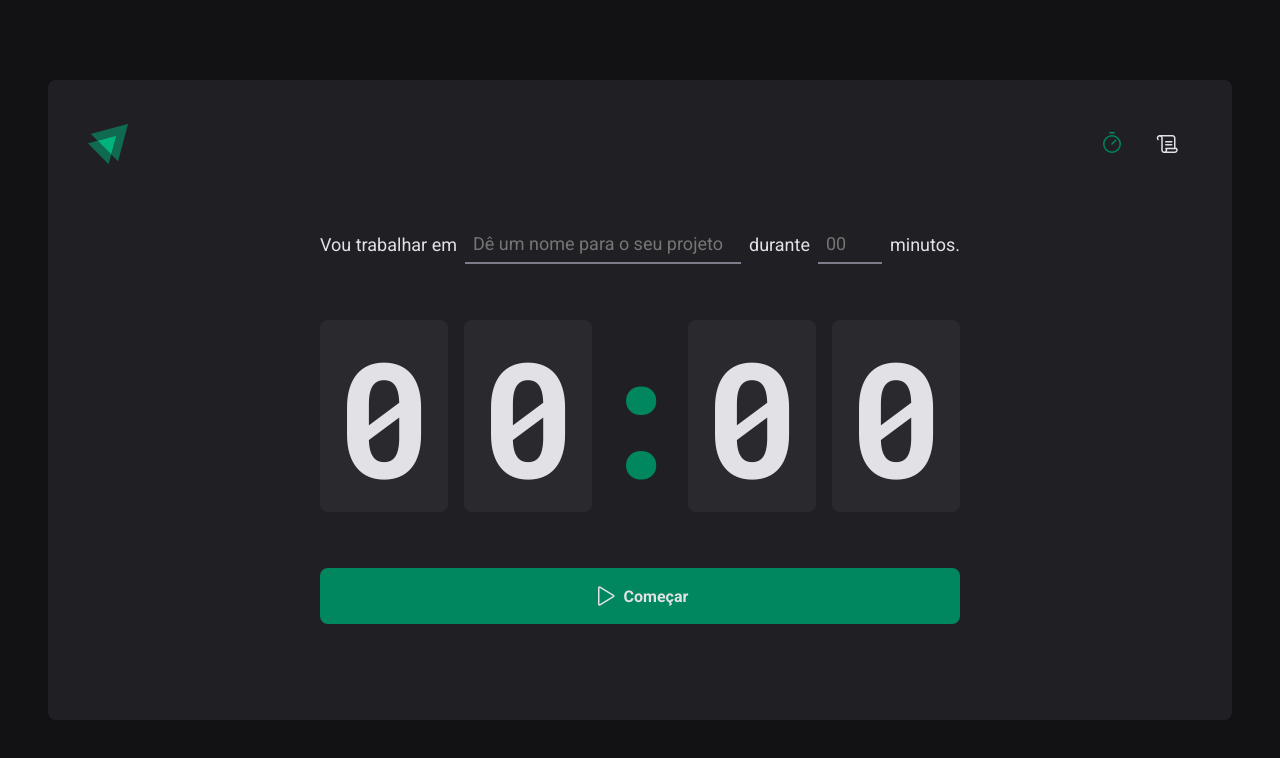
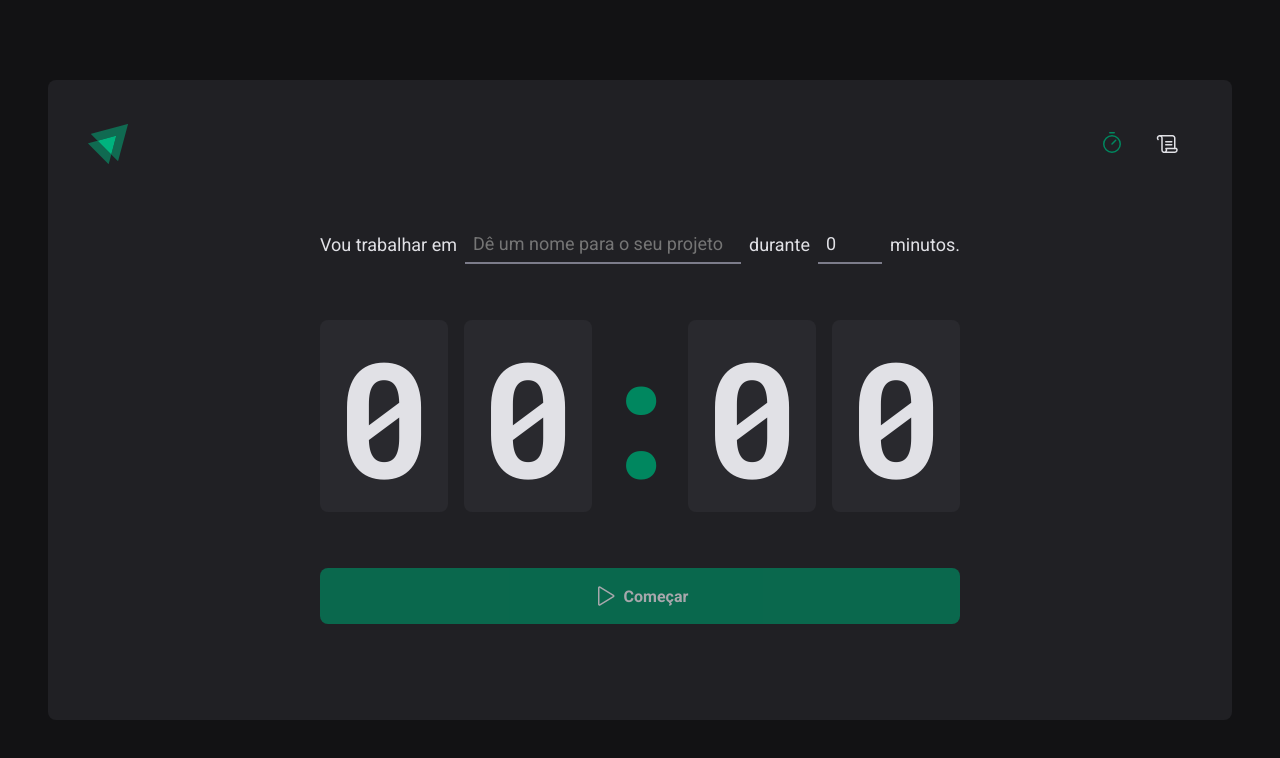
Before and after one commit to pedrokarnoski/ignite-timer, a React (Vite) app: page / in a window 1280 px wide. Shown: the top 758 px of the page. Built offline with nearby package versions, Linux system fonts and the light colour scheme.

Commit message:
feat: Form validation

```diff
--- a/package.json
+++ b/package.json
@@ -10,11 +10,14 @@
     "preview": "vite preview"
   },
   "dependencies": {
+    "@hookform/resolvers": "^3.3.2",
     "phosphor-react": "^1.4.1",
     "react": "^18.2.0",
     "react-dom": "^18.2.0",
+    "react-hook-form": "^7.48.2",
     "react-router-dom": "^6.19.0",
-    "styled-components": "^6.1.1"
+    "styled-components": "^6.1.1",
+    "zod": "^3.22.4"
   },
   "devDependencies": {
     "@rocketseat/eslint-config": "^2.1.0",
--- a/src/pages/Home/index.tsx
+++ b/src/pages/Home/index.tsx
@@ -1,3 +1,7 @@
+import { useForm } from 'react-hook-form'
+import { zodResolver } from '@hookform/resolvers/zod'
+import * as zod from 'zod'
+
 import { Play } from 'phosphor-react'
 
 import {
@@ -10,16 +14,42 @@
   MinutesAmountInput,
 } from './styles'
 
+const newCycleFormValidationSchema = zod.object({
+  task: zod.string().min(1, 'Informe a tarefa.'),
+  minutesAmount: zod
+    .number()
+    .min(5, 'O ciclo precisa ser de no mínimo 60 minutos.')
+    .max(60, 'O ciclo precisa ser de no máximo 60 minutos.'),
+})
+
+type NewCycleFormData = zod.infer<typeof newCycleFormValidationSchema>
+
 export function Home() {
+  const { register, handleSubmit, watch, reset } = useForm<NewCycleFormData>({
+    resolver: zodResolver(newCycleFormValidationSchema),
+    defaultValues: {
+      task: '',
+      minutesAmount: 0,
+    },
+  })
+
+  function handleCreateNewCycle(data: NewCycleFormData) {
+    reset()
+  }
+
+  const task = watch('task')
+  const isSubmitDisabled = !task
+
   return (
     <HomeContainer>
-      <form action="">
+      <form onSubmit={handleSubmit(handleCreateNewCycle)} action="">
         <FormContainer>
           <label htmlFor="task">Vou trabalhar em</label>
           <TaskInput
             id="task"
             list="task-suggestions"
             placeholder="Dê um nome para o seu projeto"
+            {...register('task')}
           />
 
           <datalist id="task-suggestions">
@@ -35,6 +65,7 @@
             step={5}
             min={5}
             max={60}
+            {...register('minutesAmount', { valueAsNumber: true })}
           />
 
           <span>minutos.</span>
@@ -48,7 +79,7 @@
           <span>0</span>
         </CountdownContainer>
 
-        <StartCountdownButton type="submit">
+        <StartCountdownButton type="submit" disabled={isSubmitDisabled}>
           <Play size={24} />
           Começar
         </StartCountdownButton>
```
Also changed, not shown: 1 other file (tests, documents, lock files or other folders).
